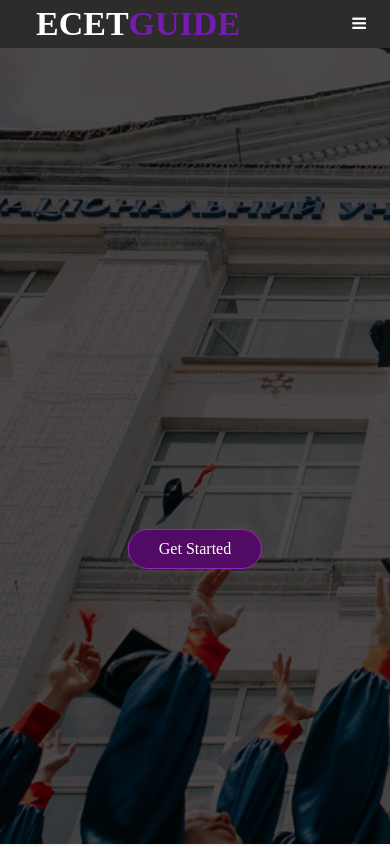
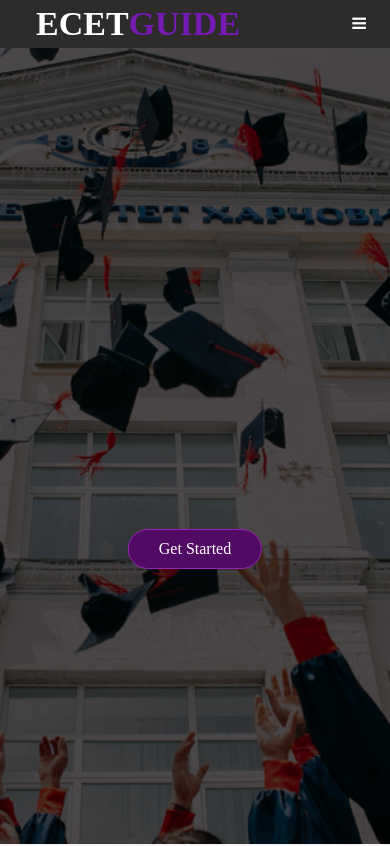
Before and after one commit to MustafaKhan026/Official_Ecetguide, a plain HTML site: page index.html in a window 390 px wide. Shown: the top 846 px of the page. Drawn offline with nearby package versions, Linux system fonts and the light colour scheme.

Commit message:
second commit

```diff
--- a/css/style.css
+++ b/css/style.css
@@ -2,10 +2,11 @@ html,body{
     margin: 0;
     padding: 0;
     width: 100%;
-
+    scroll-behavior: smooth;
 }
 body{
     font-family: 'Quicksand';
+
 }
 header{
     width: 100%;
@@ -14,6 +15,8 @@ header{
     /* background: url(../img.jpg) no-repeat 50% 50%; */
     background-size: cover;
     background-attachment: fixed;
+    background-position: center;
+
 }
 .content{
     width: 100%;
@@ -41,6 +44,7 @@ header{
 nav{
     position:fixed;
     width: 100%;
+    z-index: 999;
 }
 nav ul{
     width: 100%;
@@ -331,6 +335,9 @@ h2::after{
 
 /* responsive section */
 @media(max-width:500px){
+    header{
+        background-position:center;
+    }
     .logo{
         position: fixed;
         top: 0;
```
Also changed, not shown: books.html (+1 -1 lines).
